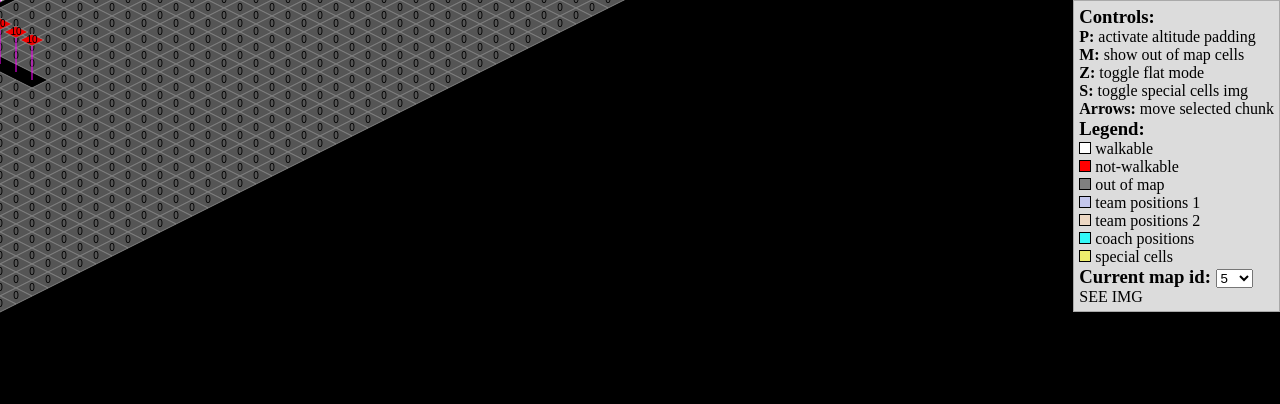
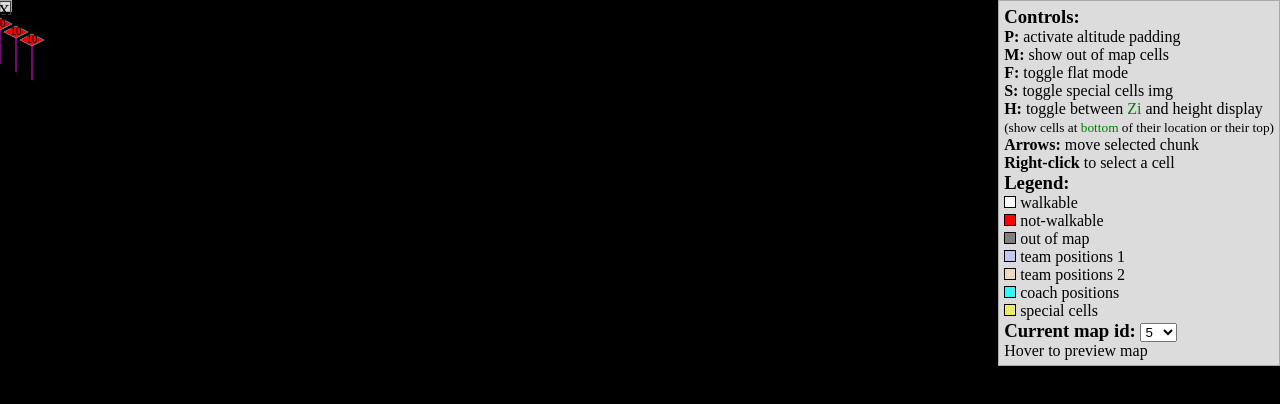
Before and after one commit to Jydett/jydett.github.io, a plain HTML site: page tplg/index.html in a window 1280 px wide. Drawn offline with Linux system fonts and the light colour scheme.

Commit message:
add height option

```diff
--- a/tplg/index.html
+++ b/tplg/index.html
@@ -1,7 +1,7 @@
 <!DOCTYPE html>
 <html>
   <head>
-    <title>Isometric Tile Test</title>
+    <title>Arena Fight Map Viewer</title>
     <link rel="stylesheet" type="text/css" href="./css/style.css">
     <script src="./js/jquery-2.1.1.js"></script>
     <script src="./js/fightmapinfo.js"></script>
@@ -10,13 +10,19 @@
   </head>
   <body>
     <canvas id="isocanvas"></canvas>
+    <span style="position: absolute; top: 0; left: 0; background-color: gainsboro; border: 1px darkgrey solid; padding: 5px">
+    <div style="position: absolute; right: 0; top: 0; cursor: pointer; border: 1px #3a3a3a solid; width: 12px; height: 12px; text-align: center; z-index: 999" onclick="document.getElementById('selectedCells').innerText = '', (event || window.event).preventDefault(), (event || window.event).stopPropagation()">X</div>
+    <pre id="selectedCells"></pre>
+    </span>
   <div style="position: absolute; top: 0; right: 0; background-color: gainsboro; border: 1px darkgrey solid; padding: 5px">
       <h3>Controls:</h3>
       <div><b>P:</b> activate altitude padding</div>
       <div><b>M:</b> show out of map cells</div>
-      <div><b>Z:</b> toggle flat mode</div>
+      <div><b>F:</b> toggle flat mode</div>
       <div><b>S:</b> toggle special cells img</div>
+      <div><b>H:</b> toggle between <span class="zi">Zi</span> and <span class="height">height</span> display<br><small>(show cells at <span class="zi">bottom</span> of their location or their <span class="height">top</span>)</small></div>
       <div><b>Arrows:</b> move selected chunk</div>
+      <div><b>Right-click</b> to select a cell</div>
       <h3>Legend:</h3>
       <div><span class="colorpreview" style="background-color: white"></span> walkable</div>
       <div><span class="colorpreview" style="background-color: red"></span> not-walkable</div>
@@ -27,7 +33,7 @@
       <div><span class="colorpreview" style="background-color: rgba(255,255,0,0.5)"></span> special cells</div>
       <h3>Current map id: <select name="map" id="mapSelect">
       </select></h3>
-      <div tabindex="100" onmouseleave="document.getElementById('preview').style.display = 'none'" onmouseenter="document.getElementById('preview').style.display = 'block'" style="cursor: pointer">SEE IMG</div>
+      <div tabindex="100" onmouseleave="document.getElementById('preview').style.display = 'none'" onmouseenter="document.getElementById('preview').style.display = 'block'" style="cursor: pointer">Hover to preview map</div>
       <script>
           mapSelect = document.getElementById('mapSelect');
           let allMaps = [5, 10, 12, 15, 21, 52, 53, 54, 55, 56, 58, 59, 60, 61, 64, 65, 66, 67, 68, 69, 71, 72, 73, 74, 75, 77, 81, 82, 83, 84];
@@ -37,6 +43,5 @@
       </script>
   </div>
   <img style="display: none; position: absolute; bottom: 0; left: 0; z-index: -100; max-width: 50%; max-height: 50%; object-fit: contain;" id="preview" src="https://raw.githubusercontent.com/Jydett/ArenaMaps/main/webp/5.png.webp">
-
   </body>
 </html>
--- a/tplg/js/isometric.js
+++ b/tplg/js/isometric.js
@@ -21,7 +21,6 @@ const IsometricMap = {
     map: []
 };
 
-
 const Isometric = {
     id: 5,
     tileColumnOffset: 32, // pixels
@@ -29,7 +28,8 @@ const Isometric = {
     ZOffset: -4, // pixels
     altitudePadding: 4,
     specialCaseHashBais: 100,
-    hideOffMap: false,
+    hideOffMap: true,
+    showOnlyZ: false,
     x: 0,
     y: 0,
 
@@ -54,15 +54,16 @@ const Isometric = {
 
     run: function () {
         this.init();
-        this.changeMap(this.id)
+        this.changeMap()
     },
 
     init: function () {
         this.specialCellsImg.src = "./css/bonus_guide.png";
         this.canvas = $('#isocanvas');
-        $('#mapSelect').on('change', (e) => {
-            this.changeMap(parseInt(e.target.value));
-        });
+        $('#mapSelect')
+            .on('change', (e) => {
+                this.changeMap(parseInt(e.target.value));
+            });
         this.context = this.canvas[0].getContext("2d");
 
         this.loadSettings();
@@ -109,7 +110,18 @@ const Isometric = {
                     self.drawSpecialCellsImg = !self.drawSpecialCellsImg;
                     self.saveSettings();
                     self.redrawTiles();
-                } else if (event.which === 80) {
+                } else if (event.which === 72) {
+                    self.showOnlyZ = !self.showOnlyZ;
+
+                    for (let el of document.getElementsByClassName("zi")) {
+                        el.style.color = self.showOnlyZ ? 'black' : 'green';
+                    }
+                    for (let el of document.getElementsByClassName("height")) {
+                        el.style.color = self.showOnlyZ ? 'green' : 'black';
+                    }
+                    self.saveSettings();
+                    self.redrawTiles();
+                } else if (event.which === 70) {
                     if (self.altitudePadding === 0) {
                         self.altitudePadding = 4;
                     } else {
@@ -159,15 +171,31 @@ const Isometric = {
                     // Update the last mouse position
                     lastMouseX = e.clientX;
                     lastMouseY = e.clientY;
+                    self.redrawTiles();
                 }
-                self.redrawTiles();
             });
 
         $(window)
             .on('click', function () {
-                console.log(-self.selectedTileX, self.selectedTileY)
+                console.log(self.selectedTileX, self.selectedTileY)
                 self.showCoordinates = !self.showCoordinates;
-                self.redrawTiles();
+                let selectedCells = [];
+                const numberOfCells = IsometricMap.map.length
+                for (let i = 0; i < numberOfCells; i++) {
+                    let cell = IsometricMap.map[i];
+                    if (cell.x === self.selectedTileX && cell.y === self.selectedTileY) {
+                        selectedCells.push(cell);
+                    }
+                }
+                console.log(selectedCells)
+                if (selectedCells.length == 0) selectedCells = 'No cell found';
+                if (selectedCells.length == 1) selectedCells = selectedCells[0];
+                document.getElementById('selectedCells').innerText = JSON.stringify(selectedCells, (key, value) => {
+                                                                                        return typeof value === 'bigint'
+                                                                                            ? value.toString()
+                                                                                            : value;
+                                                                                    } // return everything else unchanged
+                , 2);
             });
     },
 
@@ -179,6 +207,15 @@ const Isometric = {
             this.ZOffset = settings['ZOffset'] ?? this.ZOffset;
             this.altitudePadding = settings['altitudePadding'] ?? this.altitudePadding;
             this.drawSpecialCellsImg = settings['drawSpecialCellsImg'] ?? this.drawSpecialCellsImg;
+            this.showOnlyZ = settings['showOnlyZ'] ?? this.showOnlyZ;
+            this.id = settings['lastMapId'] ?? this.id;
+        }
+
+        for (let el of document.getElementsByClassName("zi")) {
+            el.style.color = self.showOnlyZ ? 'black' : 'green';
+        }
+        for (let el of document.getElementsByClassName("height")) {
+            el.style.color = self.showOnlyZ ? 'green' : 'black';
         }
     },
 
@@ -187,7 +224,8 @@ const Isometric = {
             hideOffMap: this.hideOffMap,
             ZOffset: this.ZOffset,
             altitudePadding: this.altitudePadding,
-            drawSpecialCellsImg: this.drawSpecialCellsImg
+            drawSpecialCellsImg: this.drawSpecialCellsImg,
+            lastMapId: this.id
         }
         localStorage.setItem("settings", JSON.stringify(settings));
     },
@@ -206,10 +244,10 @@ const Isometric = {
         this.minX = 0;
         this.maxY = 0;
         this.minY = 0;
-        IsometricMap.tplg = []
+        // IsometricMap.tplg = []
         for (let i = 0; i < numberOfCells; i++) {
             let cell = IsometricMap.map[i];
-            IsometricMap.tplg.push(cell)
+            // IsometricMap.tplg.push(cell)
             cell.hash = this.packCoordinates(cell.x, cell.y, cell.z);
             if (cell.x > this.maxX) {
                 this.maxX = cell.x;
@@ -238,49 +276,6 @@ const Isometric = {
         }
 
         this.importData();
-
-        const numberOfSpecialCells = IsometricMap.info.specialCells.length
-        for (let i = 0; i < numberOfSpecialCells; i++) {
-            let specialCell = IsometricMap.info.specialCells[i];
-            // this.drawCross(-specialCell.position.y, specialCell.position.x, specialCell.position.z, 'yellow', 0);
-            specialCell.position.hash = this.packCoordinates(specialCell.position.x, specialCell.position.y,
-                                                             specialCell.position.z);
-            specialCell.position.shape = 'S';
-            specialCell.position.value = specialCell.value;
-            specialCell.position.color = 'rgba(255,255,0,0.5)';
-            specialCell.position.height = 0;
-            IsometricMap.map.push(specialCell.position);
-        }
-
-        for (const spt0 of IsometricMap.info.startingPointTeam0) {
-            // this.drawCross(-spt0.y, spt0.x, spt0.z, 'pink')
-            spt0.hash = this.packCoordinates(spt0.x, spt0.y, spt0.z + this.specialCaseHashBais);
-            spt0.shape = 'C'
-            spt0.color = 'rgba(173,180,255,0.5)'
-            spt0.height = 0
-            IsometricMap.map.push(spt0)
-        }
-
-        for (const spt0 of IsometricMap.info.startingPointTeam1) {
-            // this.drawCross(-spt0.y, spt0.x, spt0.z, 'pink')
-            spt0.hash = this.packCoordinates(spt0.x, spt0.y, spt0.z + this.specialCaseHashBais);
-            spt0.shape = 'C'
-            spt0.color = 'rgba(255,213,173,0.5)'
-            spt0.height = 0
-            IsometricMap.map.push(spt0)
-        }
-
-        for (const cp of IsometricMap.info.coachPos) {
-            // this.drawCross(-cp.y, cp.x, cp.z, 'magenta')
-            cp.hash = this.packCoordinates(cp.x, cp.y, cp.z + this.specialCaseHashBais);
-            cp.height = 0
-            cp.shape = 'C'
-            cp.color = 'rgba(0,255,255,0.77)'
-            IsometricMap.map.push(cp)
-        }
-
-        IsometricMap.map.sort((a, b) => (a.hash < b.hash ? -1 : a.hash > b.hash ? 1 : 0))
-        IsometricMap.tplg.sort((a, b) => (a.hash < b.hash ? -1 : a.hash > b.hash ? 1 : 0))
         const mapWidth = this.maxX - this.minX
         const mapHeight = this.maxY - this.minY
         this.Xtiles = mapWidth;
@@ -301,18 +296,21 @@ const Isometric = {
         const numberOfCells = IsometricMap.map.length
         for (let i = 0; i < numberOfCells; i++) {
             let cell = IsometricMap.map[i];
+            let Zi = this.showOnlyZ ? cell.z : cell.z - cell.height;
             if (cell.shape === 'D') {
-                this.drawDiamond(-cell.y, cell.x, cell.z - cell.height, cell.color, cell.height)
+                this.drawDiamond(-cell.y, cell.x, Zi, cell.color, cell.height)
             } else if (cell.shape === 'C') {
-                this.drawCross(-cell.y, cell.x, cell.z - cell.height, cell.color, cell.height)
+                this.drawCross(-cell.y, cell.x, Zi, cell.color, cell.height)
             } else if (cell.shape === 'S') {
                 if (this.drawSpecialCellsImg) {
-                    const offX = (-cell.y) * this.tileColumnOffset / 2 + cell.x * this.tileColumnOffset / 2 + this.originX;
+                    const offX = (-cell.y) * this.tileColumnOffset / 2 + cell.x * this.tileColumnOffset / 2
+                        + this.originX;
                     const offY = cell.x * this.tileRowOffset / 2 - (-cell.y) * this.tileRowOffset / 2 + this.originY;
                     const cellImg = CELL_OFFSET[cell.value] * this.tileColumnOffset
-                    this.context.drawImage(this.specialCellsImg, cellImg, 0, this.tileColumnOffset, this.tileRowOffset, offX, offY, this.tileColumnOffset, this.tileRowOffset);
+                    this.context.drawImage(this.specialCellsImg, cellImg, 0, this.tileColumnOffset, this.tileRowOffset,
+                                           offX, offY, this.tileColumnOffset, this.tileRowOffset);
                 } else {
-                    this.drawCross(-cell.y, cell.x, cell.z - cell.height, cell.color, cell.height)
+                    this.drawCross(-cell.y, cell.x, Zi, cell.color, cell.height)
                 }
             }
         }
@@ -337,18 +335,21 @@ const Isometric = {
         }
     },
 
-    changeMap(id) {
+    changeMap(id = this.id) {
         return fetch(`./map/${id}.json`)
             .then(response => response.json())
             .then(mapData => {
-                document.getElementById('preview').src = `https://raw.githubusercontent.com/Jydett/ArenaMaps/main/webp/${id}.png.webp`;
+                document.getElementById(
+                    'preview').src = `https://raw.githubusercontent.com/Jydett/ArenaMaps/main/webp/${id}.png.webp`;
                 this.x = 0;
                 this.originX = 0;
                 this.originY = 0;
                 this.y = 0;
                 this.id = id;
                 IsometricMap.map = mapData.cells["0"];
+                this.saveSettings();
                 this.loadMapDataInCanvas();
+                this.loadSpecialCells();
                 this.redrawTiles();
             });
     },
@@ -384,7 +385,7 @@ const Isometric = {
         this.context.lineWidth = 1;
         this.context.beginPath();
         this.context.moveTo(offX + (Zi !== 0 ? this.altitudePadding : 0),
-                                                             offY + this.tileRowOffset / 2 + Zi * this.ZOffset);
+                            offY + this.tileRowOffset / 2 + Zi * this.ZOffset);
         this.context.lineTo(offX + this.tileColumnOffset - (Zi !== 0 ? this.altitudePadding : 0),
                             offY + this.tileRowOffset / 2 + Zi * this.ZOffset);
         this.context.lineTo(offX + this.tileColumnOffset / 2,
@@ -457,35 +458,19 @@ const Isometric = {
 
         if (Zi !== 0 && this.ZOffset !== 0) {
             this.drawLine(offX + this.tileRowOffset,
-                                  offY + this.tileColumnOffset / 4,
+                          offY + this.tileColumnOffset / 4,
                           offX + this.tileRowOffset,
                           offY + this.tileRowOffset + Zi * this.ZOffset - (Zi !== 0 ? this.altitudePadding / 2 : 0)
                 , 'magenta')
 
         }
 
-
         this.context.fillStyle = 'black';
         this.context.textAlign = 'center';
         this.context.textBaseline = 'middle';
         this.context.fillText(Zi, offX + this.tileRowOffset,
-                                offY + this.tileColumnOffset / 4 + Zi * this.ZOffset)
+                              offY + this.tileColumnOffset / 4 + Zi * this.ZOffset)
 
-
-        if (height > 0) {
-            // this.context.strokeStyle = 'green';
-            // this.context.fillStyle = 'green';
-            // this.context.beginPath();
-            // this.context.moveTo(offX, offY + this.tileRowOffset / 2 + Zi * this.ZOffset);
-            // this.context.lineTo(offX, offY + this.tileRowOffset / 2 + (Zi - height) * this.ZOffset);
-            // this.context.lineTo(offX + this.tileColumnOffset / 2, offY + this.tileRowOffset + (Zi - height) * this.ZOffset);
-            // this.context.lineTo(offX + this.tileColumnOffset, offY + this.tileRowOffset / 2 + (Zi - height) * this.ZOffset);
-            // this.context.lineTo(offX + this.tileColumnOffset / 2, offY + (Zi - height) * this.ZOffset);
-            // this.context.lineTo(offX, offY + this.tileRowOffset / 2 + (Zi - height) * this.ZOffset);
-            // this.context.closePath();
-            // this.context.fill();
-            // this.context.stroke();
-        }
     },
 
     drawLine: function (x1, y1, x2, y2, color) {
@@ -511,5 +496,48 @@ const Isometric = {
             ((xBigInt & MASK) << SHIFT_19) |
             ((BigInt(zOrder) & MASK) << SHIFT_6) |
             BigInt(0);
+    },
+    loadSpecialCells() {
+        const numberOfSpecialCells = IsometricMap.info.specialCells.length
+        for (let i = 0; i < numberOfSpecialCells; i++) {
+            let specialCell = IsometricMap.info.specialCells[i];
+            // this.drawCross(-specialCell.position.y, specialCell.position.x, specialCell.position.z, 'yellow', 0);
+            specialCell.position.hash = this.packCoordinates(specialCell.position.x, specialCell.position.y,
+                                                             specialCell.position.z);
+            specialCell.position.shape = 'S';
+            specialCell.position.value = specialCell.value;
+            specialCell.position.color = 'rgba(255,255,0,0.5)';
+            specialCell.position.height = 0;
+            IsometricMap.map.push(specialCell.position);
+        }
+
+        for (const spt0 of IsometricMap.info.startingPointTeam0) {
+            // this.drawCross(-spt0.y, spt0.x, spt0.z, 'pink')
+            spt0.hash = this.packCoordinates(spt0.x, spt0.y, spt0.z + this.specialCaseHashBais);
+            spt0.shape = 'C'
+            spt0.color = 'rgba(173,180,255,0.5)'
+            spt0.height = 0
+            IsometricMap.map.push(spt0)
+        }
+
+        for (const spt0 of IsometricMap.info.startingPointTeam1) {
+            // this.drawCross(-spt0.y, spt0.x, spt0.z, 'pink')
+            spt0.hash = this.packCoordinates(spt0.x, spt0.y, spt0.z + this.specialCaseHashBais);
+            spt0.shape = 'C'
+            spt0.color = 'rgba(255,213,173,0.5)'
+            spt0.height = 0
+            IsometricMap.map.push(spt0)
+        }
+
+        for (const cp of IsometricMap.info.coachPos) {
+            // this.drawCross(-cp.y, cp.x, cp.z, 'magenta')
+            cp.hash = this.packCoordinates(cp.x, cp.y, cp.z + this.specialCaseHashBais);
+            cp.height = 0
+            cp.shape = 'C'
+            cp.color = 'rgba(0,255,255,0.77)'
+            IsometricMap.map.push(cp)
+        }
+
+        IsometricMap.map.sort((a, b) => (a.hash < b.hash ? -1 : a.hash > b.hash ? 1 : 0))
     }
 };
```
